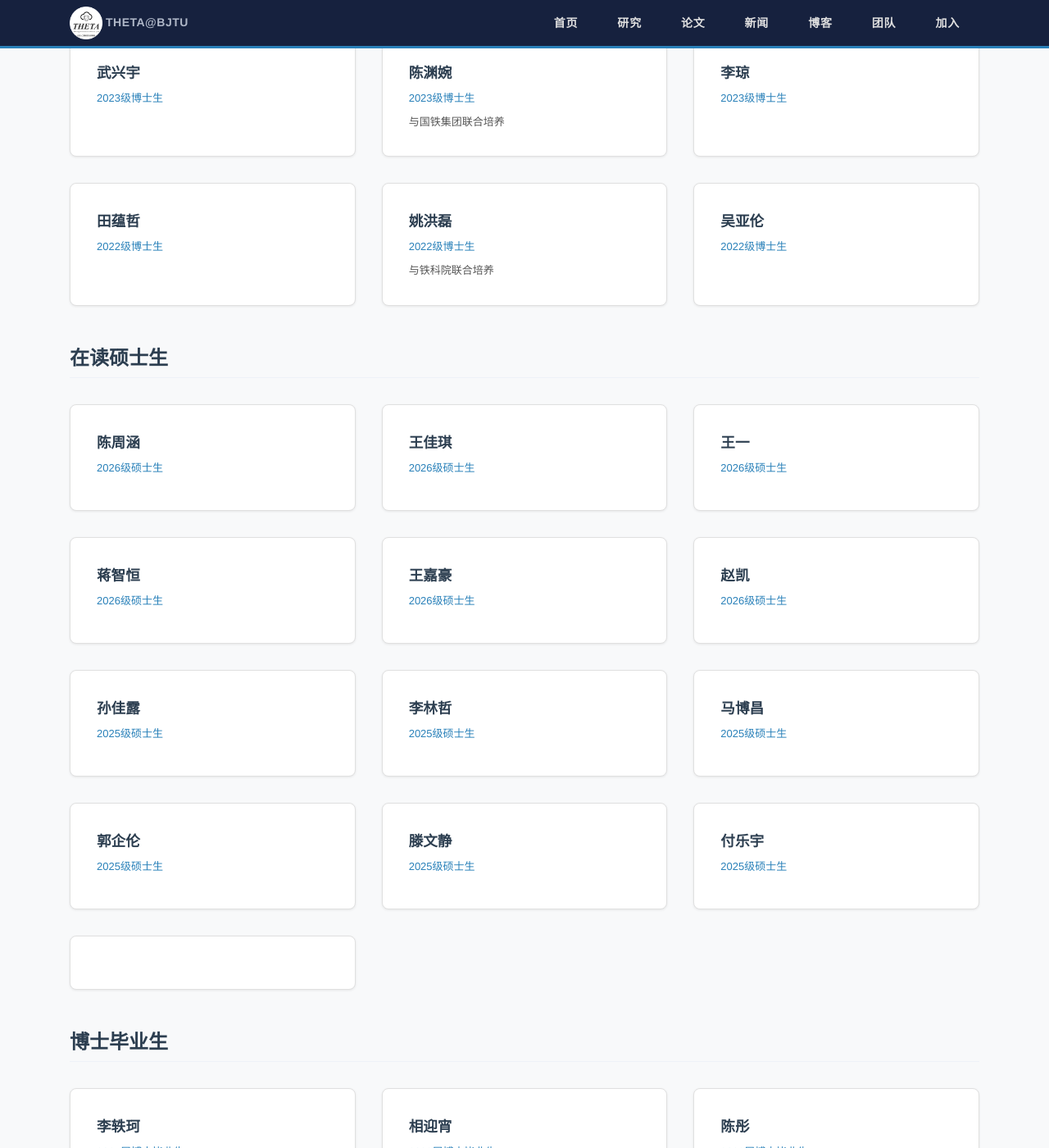
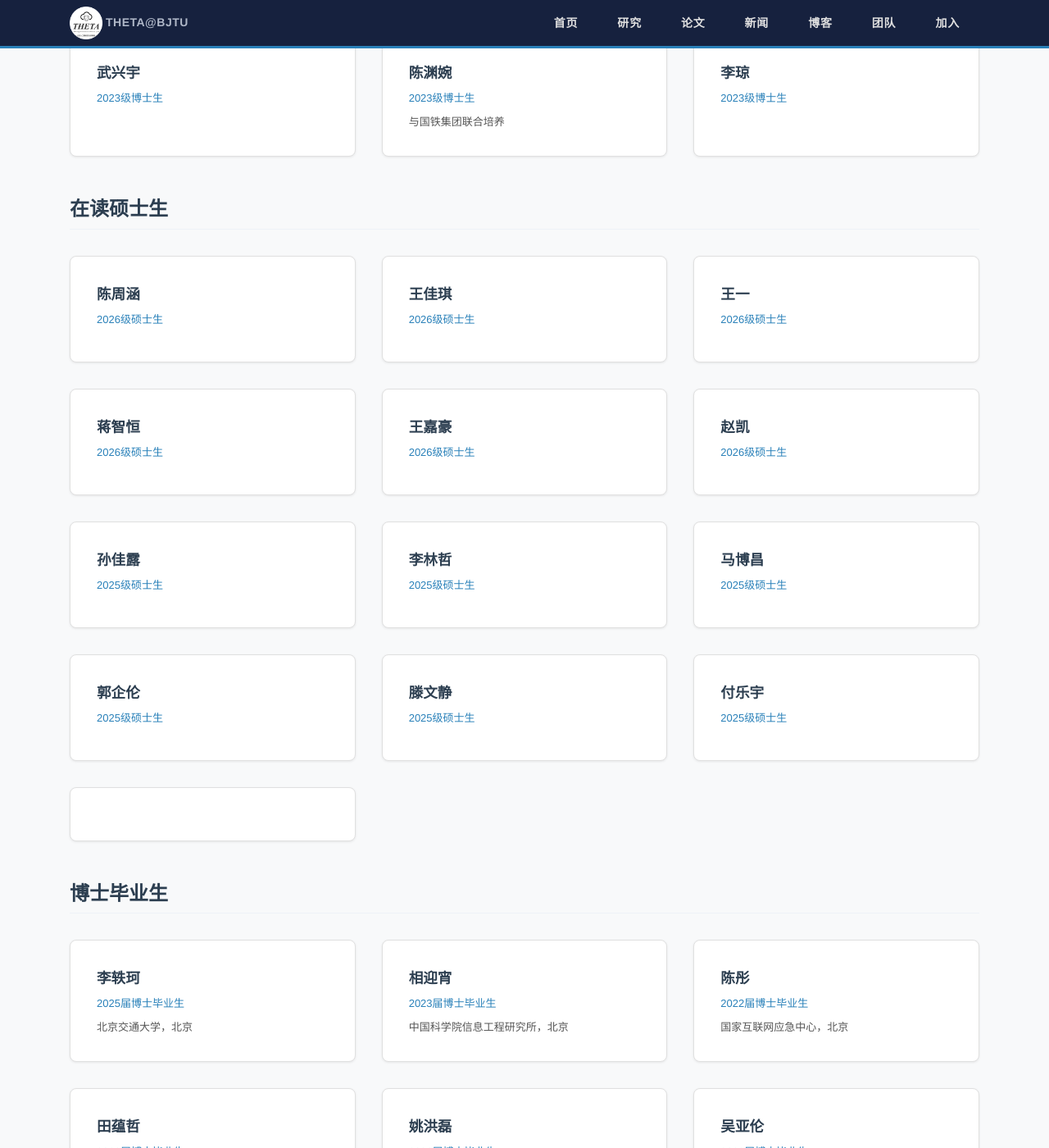
Before and after one commit to nwj6688/nwj6688.github.io, a Jekyll site: the page built from team/index.html, in a window 1280 px wide and 1400 px high, scrolled down 1151 px. Shown: the whole window at 82% size. Built offline with Jekyll 4.4.1, drawn with Linux system fonts in a browser that asks for light colours; some of the changed text lies outside the part shown.

Commit message:
更新：吴亚伦(京某部门)/姚洪磊(铁科院副总经理)/田蕴哲(加拿大博后)博士毕业
Co-Authored-By: Claude Opus 4.7 <noreply@anthropic.com>

```diff
--- a/index.html
+++ b/index.html
@@ -204,7 +204,6 @@ title: 首页
   <li><strong>2025级：</strong>赵鑫怡（詹天佑学院3+5本博一体化培养）、程殿景</li>
   <li><strong>2024级：</strong>齐胜（与国铁信息中心联合培养）、史翔宇</li>
   <li><strong>2023级：</strong>武兴宇、陈渊婉（与国铁集团联合培养）、李琼</li>
-  <li><strong>2022级：</strong>田蕴哲、姚洪磊（与铁科院联合培养）、吴亚伦</li>
 </ul>
 
 <h3 class="subsection-title">在读硕士生</h3>
--- a/team/index.html
+++ b/team/index.html
@@ -86,19 +86,6 @@ title: 团队成员
     <div class="team-name">李琼</div>
     <div class="team-role">2023级博士生</div>
   </div>
-  <div class="team-card">
-    <div class="team-name">田蕴哲</div>
-    <div class="team-role">2022级博士生</div>
-  </div>
-  <div class="team-card">
-    <div class="team-name">姚洪磊</div>
-    <div class="team-role">2022级博士生</div>
-    <div class="team-info">与铁科院联合培养</div>
-  </div>
-  <div class="team-card">
-    <div class="team-name">吴亚伦</div>
-    <div class="team-role">2022级博士生</div>
-  </div>
 </div>
 
 <h2 class="section-title">在读硕士生</h2>
@@ -173,6 +160,21 @@ title: 团队成员
     <div class="team-name">陈彤</div>
     <div class="team-role">2022届博士毕业生</div>
     <div class="team-info">国家互联网应急中心，北京</div>
+  </div>
+  <div class="team-card">
+    <div class="team-name">田蕴哲</div>
+    <div class="team-role">2026届博士毕业生</div>
+    <div class="team-info">加拿大尼皮新大学博士后，加拿大</div>
+  </div>
+  <div class="team-card">
+    <div class="team-name">姚洪磊</div>
+    <div class="team-role">2026届博士毕业生</div>
+    <div class="team-info">铁科院电子所测评中心副总经理，北京</div>
+  </div>
+  <div class="team-card">
+    <div class="team-name">吴亚伦</div>
+    <div class="team-role">2026届博士毕业生</div>
+    <div class="team-info">京某部门，北京</div>
   </div>
 </div>
 
```
Also changed, not shown: other parts of index.html (+3 -0 lines).
